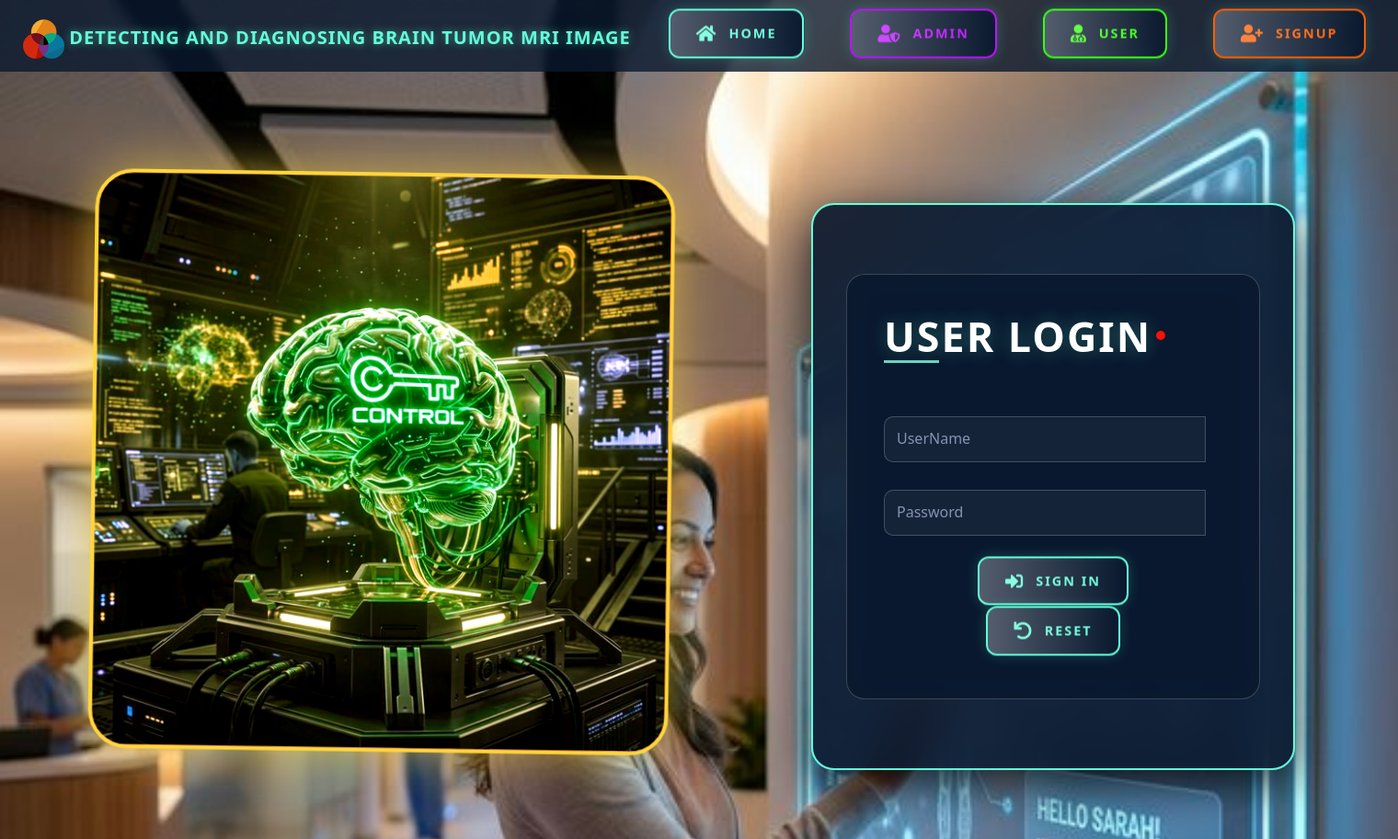
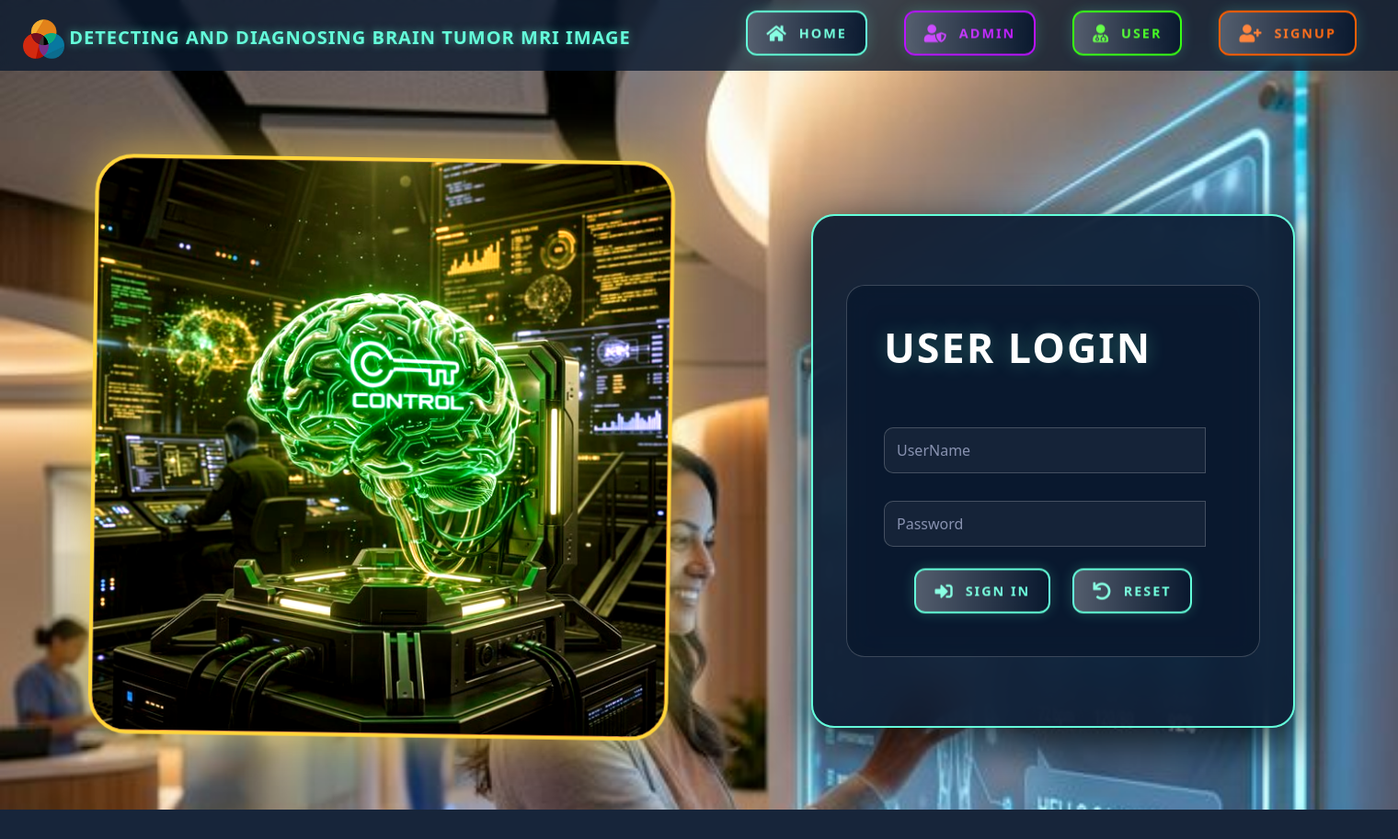
Before and after one commit to kumar1456149/Detecting-and-Diagnosing-Brain-Tumor-MRI-Image, a Django app: page /users/UserLogin/ in a window 1520 px wide. Shown: the whole page at 92% size. After the commit the page ends 881 px from the top, so only its background shows below. Run offline with Django 4.2, Linux system fonts and the light colour scheme; some libraries are stand-ins or nearby versions.

Commit message:
Fix seaborn/matplotlib memory issue during worker boot and update UI

```diff
--- a/Assets/Static/Css/style.css
+++ b/Assets/Static/Css/style.css
@@ -97,30 +97,6 @@ body {
   color: var(--cyber-cyan);
   font-weight: 700;
   position: relative;
-  animation: glow 2s ease-in-out infinite alternate;
-}
-
-.custom_heading-container h2::before {
-  content: "";
-  width: 60px;
-  height: 3px;
-  position: absolute;
-  left: 0;
-  bottom: -2px;
-  background-color: #6bd1bd;
-}
-
-.custom_heading-container h2::after {
-  content: "";
-  width: 10px;
-  height: 10px;
-  position: absolute;
-  top: 50%;
-  right: -15px;
-  -webkit-transform: translateY(-50%);
-          transform: translateY(-50%);
-  background-color: #fb1004;
-  border-radius: 100%;
 }
 
 /*header section*/
@@ -341,6 +317,10 @@ a:focus {
     margin: 10px 15px !important;
     box-shadow: 0 5px 15px rgba(0,0,0,0.5);
     animation: floating 4s ease-in-out infinite;
+    white-space: nowrap !important;
+    width: auto !important;
+    min-width: max-content !important;
+    flex-shrink: 0 !important;
 }
 
 .btn-cyber i {
--- a/Assets/Templates/Base.html
+++ b/Assets/Templates/Base.html
@@ -37,7 +37,7 @@
         /* Force Cyber Theme */
         .btn-cyber {
             position: relative !important;
-            padding: 14px 28px !important;
+            padding: 12px 20px !important;
             background: rgba(10, 25, 47, 0.9) !important;
             color: #64ffda !important;
             border: 2px solid #64ffda !important;
@@ -49,10 +49,14 @@
             align-items: center !important;
             gap: 12px !important;
             text-decoration: none !important;
-            margin: 0 15px !important;
+            margin: 0 10px !important;
             transition: all 0.4s ease !important;
             animation: floating 4s ease-in-out infinite !important;
             box-shadow: 0 0 15px rgba(100, 255, 218, 0.2) !important;
+            white-space: nowrap !important;
+            width: auto !important;
+            min-width: max-content !important;
+            flex-shrink: 0 !important;
         }
 
         @keyframes floating {
--- a/Assets/Templates/Users/UserHome.html
+++ b/Assets/Templates/Users/UserHome.html
@@ -442,9 +442,9 @@
                 <div class="col-md-7">
                     <div class="detail-box">
                         {% block contents %}
-                        <div class="custom_heading-container">
-                            <i class="fas fa-chart-line"></i>
-                            <h2 style="color: #e2e9e2 !important;">
+                        <div class="custom_heading-container align-items-center mb-4">
+                            <i class="fas fa-chart-line me-3" style="font-size: 2.8rem; margin-right: 15px; color: var(--cyber-cyan);"></i>
+                            <h2 style="color: #e2e9e2 !important; font-size: 3.5rem !important; margin: 0;">
                                 UserHome
                             </h2>
                         </div>
--- a/User/views.py
+++ b/User/views.py
@@ -9,8 +9,6 @@ import torch
 from torch.utils.data import Dataset, DataLoader
 import glob
 import os
-import matplotlib.pyplot as plt
-from sklearn.metrics import confusion_matrix,  accuracy_score
 import cv2
 import random
 import sys
@@ -18,7 +16,6 @@ import os
 
 import torch.nn as nn
 import torch.nn.functional as F
-import seaborn as  sns
 from django.http import HttpResponse
 from reportlab.pdfgen import canvas
 from reportlab.lib.pagesizes import letter
@@ -65,6 +62,9 @@ def UserHome(request):
 
 
 def Traning(request):
+        import matplotlib.pyplot as plt
+        from sklearn.metrics import confusion_matrix, accuracy_score
+        import seaborn as sns
 
         tumor = []
         path = os.path.join(settings.MEDIA_ROOT , 'brain_tumor_dataset' , 'yes' , '*.jpg')
@@ -341,6 +341,28 @@ def is_brain_mri_image(image):
     if std_intensity < 15:
         return False   # Uniformly flat – not a meaningful scan
 
+    # --- Check 3: Dark borders & central brain mass ---
+    # MRI scans typically have a dark background (air) around the skull/brain.
+    thumb_gray = cv2.cvtColor(thumb.astype(np.uint8), cv2.COLOR_BGR2GRAY).astype(np.float32)
+
+    corner_size = 12
+    top_left = thumb_gray[0:corner_size, 0:corner_size]
+    top_right = thumb_gray[0:corner_size, -corner_size:]
+    bottom_left = thumb_gray[-corner_size:, 0:corner_size]
+    bottom_right = thumb_gray[-corner_size:, -corner_size:]
+
+    corners_mean = (np.mean(top_left) + np.mean(top_right) + np.mean(bottom_left) + np.mean(bottom_right)) / 4.0
+
+    # Check center (32x32 area in the middle of 64x64 thumbnail)
+    center_region = thumb_gray[16:48, 16:48]
+    center_mean = np.mean(center_region)
+
+    if corners_mean > 85:
+        return False   # Borders are too bright (regular photos have background)
+
+    if center_mean < corners_mean + 15:
+        return False   # Center should be noticeably brighter than the corners
+
     return True
 
 
@@ -374,28 +396,23 @@ def predict(request):
         # ── Brain MRI validation ──────────────────────────────────────────────
         # Reject non-brain images BEFORE running the model
         if not is_brain_mri_image(image):
-            # Color MRI exports may fail "near-gray" checks. Try grayscale fallback first.
-            image_gray3 = to_grayscale_3ch(image)
-            if is_brain_mri_image(image_gray3):
-                image = image_gray3
-            else:
-                # Keep dashboard "prediction probability" consistent for invalid uploads.
-                request.session['last_prediction_probability'] = 0
-                request.session['last_prediction_result'] = 'Invalid Image'
-                request.session['last_prediction_status'] = 'invalid'
-                request.session['last_uploaded_file_url'] = uploaded_file_url
-                request.session.modified = True
+            # Keep dashboard "prediction probability" consistent for invalid uploads.
+            request.session['last_prediction_probability'] = 0
+            request.session['last_prediction_result'] = 'Invalid Image'
+            request.session['last_prediction_status'] = 'invalid'
+            request.session['last_uploaded_file_url'] = uploaded_file_url
+            request.session.modified = True
 
-                return render(request, 'Users/UserPredict.html', {
-                    'result': 'Invalid Image',
-                    'prediction_probability': 0,
-                    'tumor_probability': 0,
-                    'non_tumor_probability': 0,
-                    'status': 'invalid',
-                    'uploaded_file_url': uploaded_file_url,
-                    'model_accuracy': 'N/A',
-                    'invalid_message': 'The uploaded image does not appear to be a Brain MRI scan. Please upload a valid Brain MRI image.',
-                })
+            return render(request, 'Users/UserPredict.html', {
+                'result': 'Invalid Image',
+                'prediction_probability': 0,
+                'tumor_probability': 0,
+                'non_tumor_probability': 0,
+                'status': 'invalid',
+                'uploaded_file_url': uploaded_file_url,
+                'model_accuracy': 'N/A',
+                'invalid_message': 'The uploaded image does not appear to be a Brain MRI scan. Please upload a valid Brain MRI image.',
+            })
         # ─────────────────────────────────────────────────────────────────────
 
         class CNN(nn.Module):
@@ -492,6 +509,9 @@ def predict(request):
     return render(request, 'Users/UserPredict.html')
 
 def performance(request):
+    import matplotlib.pyplot as plt
+    import seaborn as sns
+
     perf_dir = os.path.join(settings.BASE_DIR, 'Assets', 'Static', 'Performance')
     os.makedirs(perf_dir, exist_ok=True)
 
```
Also changed, not shown: Assets/Templates/Users/DataHistory.html (+18 -10 lines), Assets/Templates/Users/Reports.html (+1 -8 lines).
